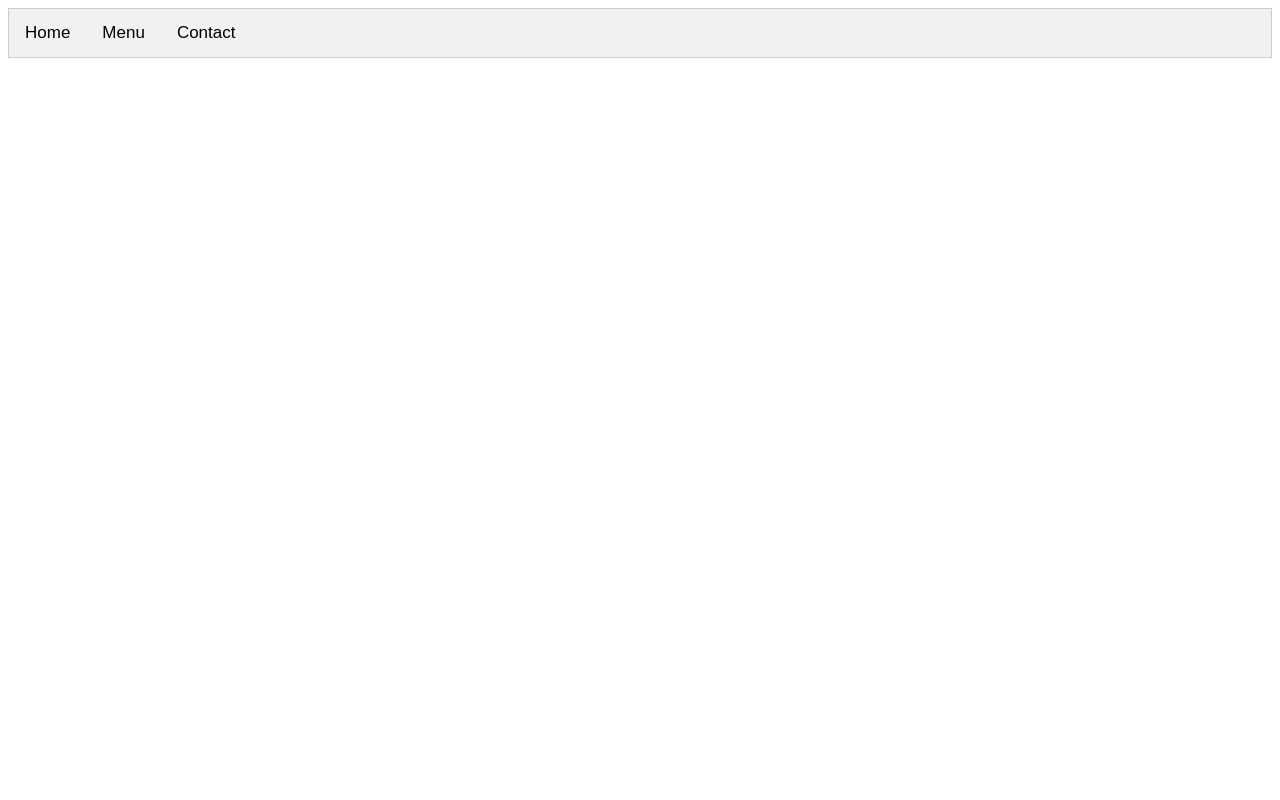
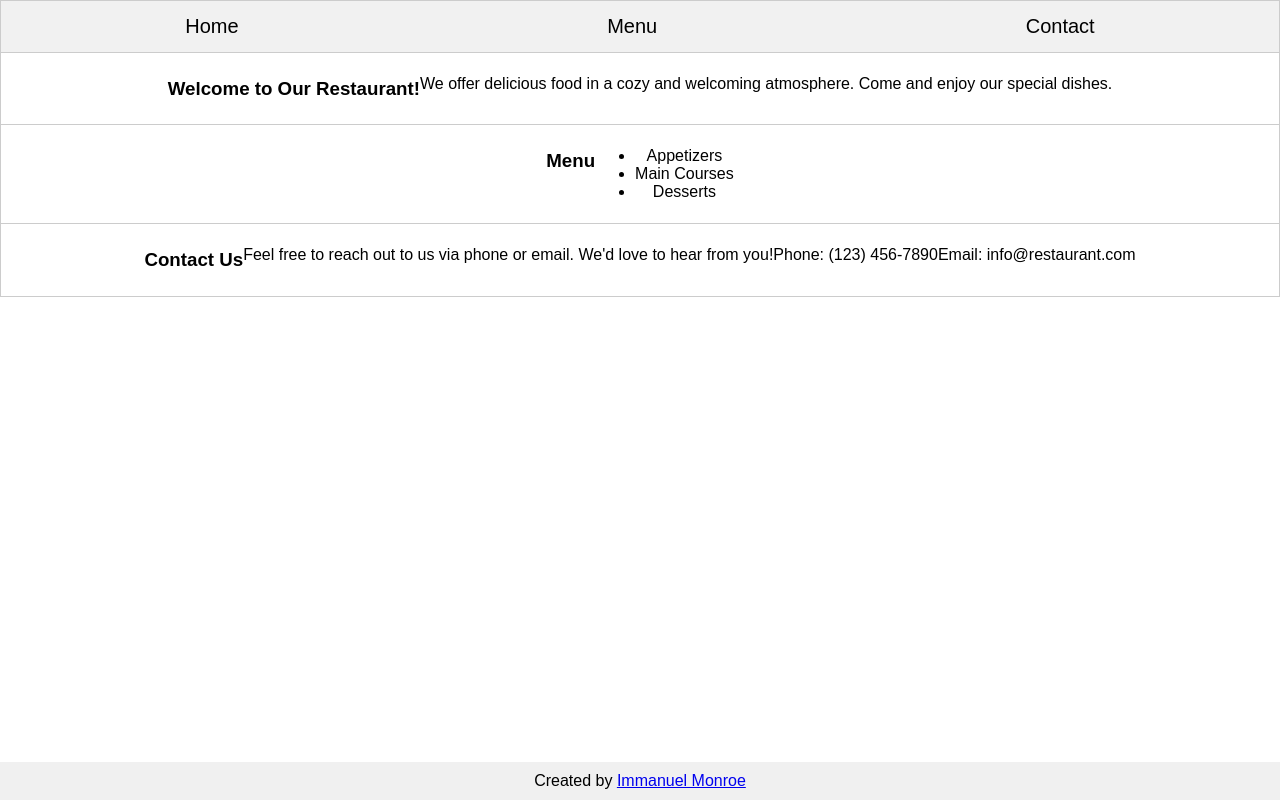
Before and after one commit to immonroe/restaurant-page, a website built with webpack: page dist/index.html in a window 1280 px wide. Built offline with Linux system fonts and the light colour scheme; files that its build step writes are made by us from their sources.

Commit message:
Adjusted styling and added footer section

```diff
--- a/src/style.css
+++ b/src/style.css
@@ -1,5 +1,22 @@
 body {
-    font-family: Arial;
+    margin: 0;
+    padding: 0;
+    font-family: Arial, sans-serif;
+    display: flex;
+    flex-direction: column;
+    min-height: 100vh;
+}
+
+#content {
+    flex: 1;
+    display: flex;
+    flex-direction: column;
+}
+
+footer {
+    background-color: #f0f0f0;
+    text-align: center;
+    padding: 10px;
 }
 
 #content {
@@ -12,6 +29,8 @@ body {
     overflow: hidden;
     border: 1px solid #ccc;
     background-color: #f1f1f1;
+    display: flex;
+    justify-content: space-around;
 }
 
 /* Style the buttons inside the tab */
@@ -23,7 +42,7 @@ body {
     cursor: pointer;
     padding: 14px 16px;
     transition: 0.3s;
-    font-size: 17px;
+    font-size: 20px;
 }
 
 /* Change background color of buttons on hover */
@@ -42,6 +61,9 @@ body {
     padding: 6px 12px;
     border: 1px solid #ccc;
     border-top: none;
+    display: flex;
+    justify-content: center;
+    text-align: center;
 }
 
 .tabcontent {
```
Also changed, not shown: dist/index.html, dist/main.js.
